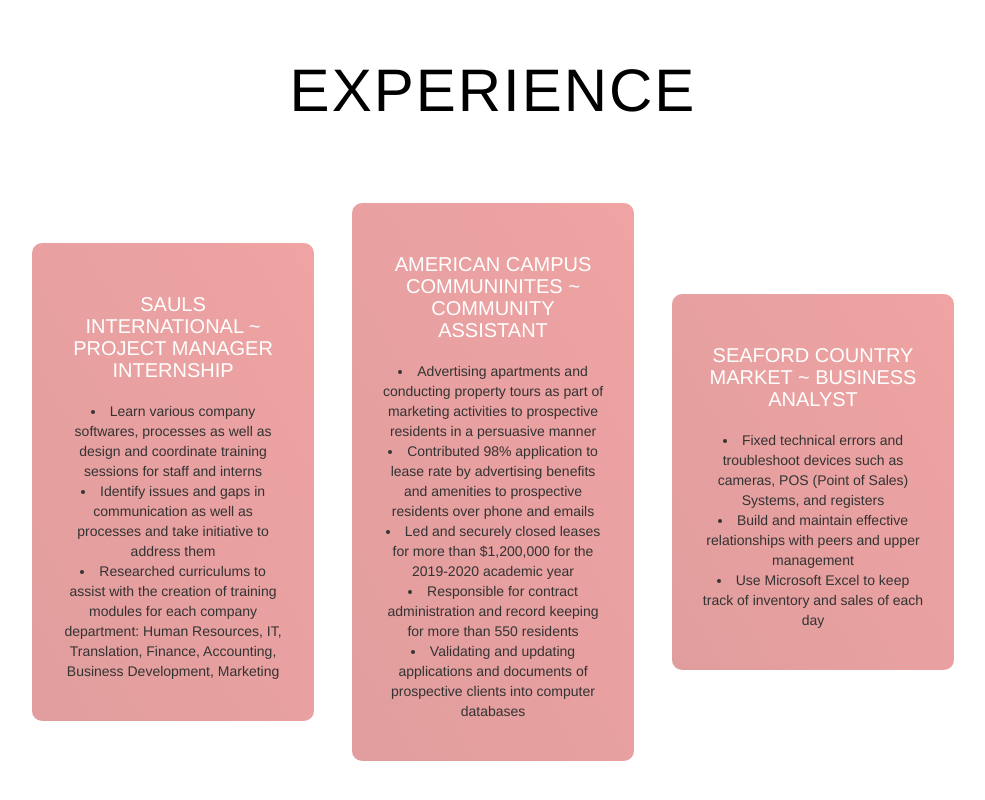
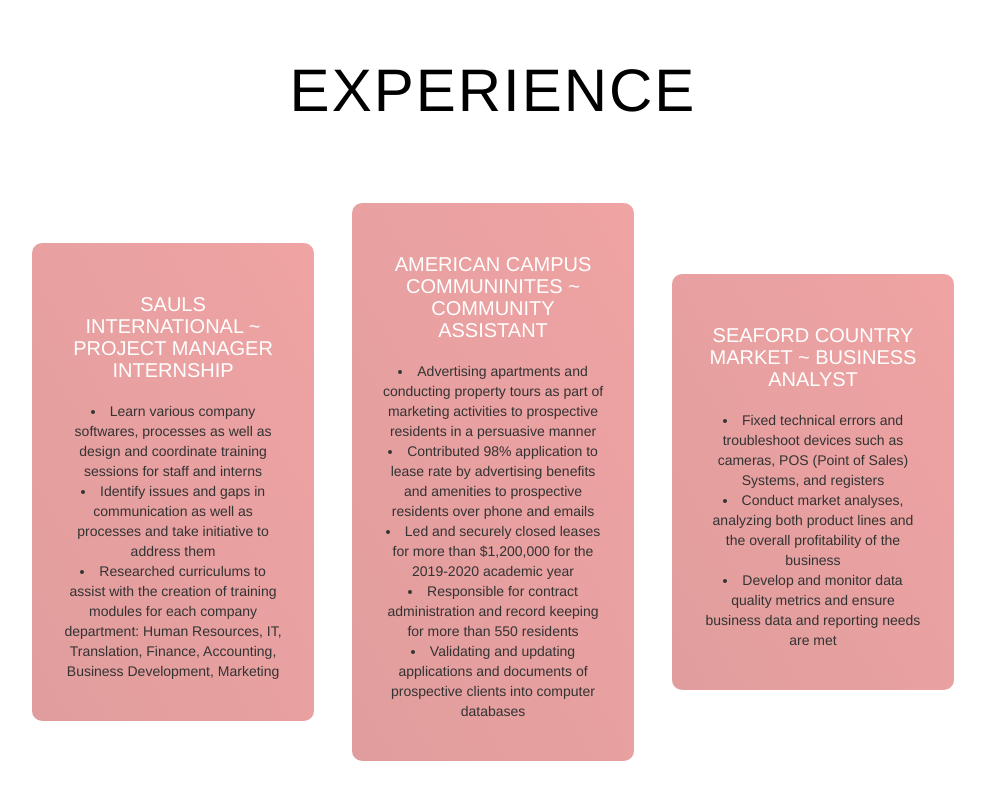
Before and after one commit to Rishitpatel1/rishitpatel, a plain HTML site: page index.html in a window 1280 px wide. Shown: the part 2462-3262 px from the top of the page, without its empty margins (147-1132 px from the left). Drawn offline with nearby package versions, Linux system fonts and the light colour scheme.

Commit message:
Update index.html

```diff
--- a/index.html
+++ b/index.html
@@ -105,8 +105,8 @@
         <div class="service-item">
           <h2>Seaford Country Market ~ Business Analyst</h2>
           <p><li>Fixed technical errors and troubleshoot devices such as cameras, POS (Point of Sales) Systems, and registers</li>
-            <li>Build and maintain effective relationships with peers and upper management </li>
-            <li>Use Microsoft Excel to keep track of inventory and sales of each day </li> </p>
+            <li>Conduct market analyses, analyzing both product lines and the overall profitability of the business</li>
+            <li>Develop and monitor data quality metrics and ensure business data and reporting needs are met </li> </p>
         </div>
       </div>
     </div>
```
